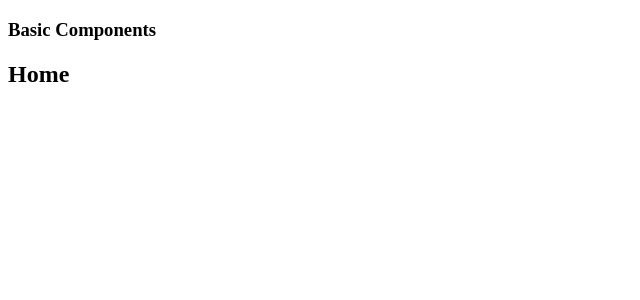
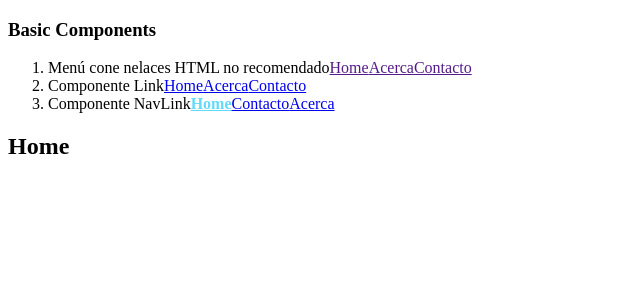
Before and after one commit to BRivasTorres/Practicing-React, a React (Vite) app in the folder React Router/ReactRouter--V5/: page / in a window 1280 px wide. Shown: the top 300 px of the page, without its empty margins (0-640 px from the left). Built offline with nearby package versions, Linux system fonts and the light colour scheme.

Commit message:
Utilizando componentes Link y NavLink de ReactRouter

```diff
--- a/React Router/ReactRouter--V5/index.html
+++ b/React Router/ReactRouter--V5/index.html
@@ -1,13 +1,17 @@
 <!DOCTYPE html>
 <html lang="en">
+
 <head>
   <meta charset="UTF-8" />
   <link rel="icon" type="image/svg+xml" href="/vite.svg" />
   <meta name="viewport" content="width=device-width, initial-scale=1.0" />
+  <link rel="stylesheet" href="./src/index.css">
   <title>Vite + React</title>
 </head>
+
 <body>
   <div id="root"></div>
   <script type="module" src="/src/main.jsx"></script>
 </body>
+
 </html>
--- a/React Router/ReactRouter--V5/src/App.jsx
+++ b/React Router/ReactRouter--V5/src/App.jsx
@@ -4,12 +4,14 @@ import Acerca from "./pages/Acerca"
 import Contacto from "./pages/Contacto"
 import Home from "./pages/Home"
 import Error404 from "./pages/Error404"
+import MenuConceptos from "./components/MenuConceptos"
 
 function App() {
   return (
     <>
       <BasicConcepts />
       <Router>
+        <MenuConceptos />
         <Switch>
             <Route exact path="/" component={Home} />
             <Route exact path="/acerca" component={Acerca} />
--- /dev/null
+++ b/React Router/ReactRouter--V5/src/components/MenuConceptos.jsx
@@ -0,0 +1,30 @@
+import { Link, NavLink } from 'react-router-dom/cjs/react-router-dom.min'
+
+const MenuConceptos = () => {
+  return (
+    <div>
+        <ol>
+            <li>
+                <span>Menú cone nelaces HTML no recomendado</span>
+                <a href="">Home</a>
+                <a href="">Acerca</a>
+                <a href="">Contacto</a>
+            </li>
+            <li>
+                <span>Componente Link</span>
+                <Link to="/home">Home</Link>
+                <Link to="/acerca">Acerca</Link>
+                <Link to="/contacto">Contacto</Link>
+            </li>
+            <li>
+                <span>Componente NavLink</span>
+                <NavLink exact to="/" activeClassName="active">Home</NavLink>
+                <NavLink exact to="/contacto" activeClassName="active">Contacto</NavLink>
+                <NavLink exact to="/acerca" activeClassName="active ">Acerca</NavLink>
+            </li>
+        </ol>
+    </div>
+  )
+}
+
+export default MenuConceptos
--- /dev/null
+++ b/React Router/ReactRouter--V5/src/index.css
@@ -0,0 +1,5 @@
+.active {
+    font-weight: bold;
+    color: #61dafb;
+    font-size: 1rem;
+}
```
Lines whose indentation alone changed are shown as unchanged.
